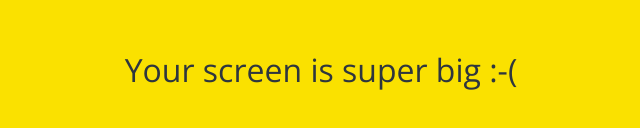
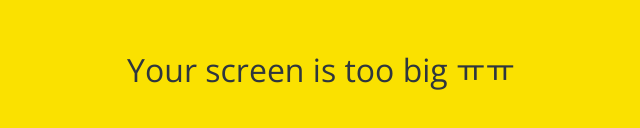
Before and after one commit to hyewon-han/kokoa-cloan-2023, a plain HTML site: page index.html in a window 1280 px wide. Shown: the part 330-458 px from the top of the page, without its empty margins (319-959 px from the left). Drawn offline with nearby package versions, Linux system fonts and the light colour scheme.

Commit message:
:-( -> ㅠㅠ

```diff
--- a/index.html
+++ b/index.html
@@ -42,7 +42,7 @@
       <a href="#">Find Kokoa Account or Password</a>
     </form>
     <div id="no-mobile">
-      <span>Your screen is super big :-( </span>
+      <span>Your screen is too big ㅠㅠ </span>
     </div>
     <script
       src="https://kit.fontawesome.com/5776ac29ed.js"
```
